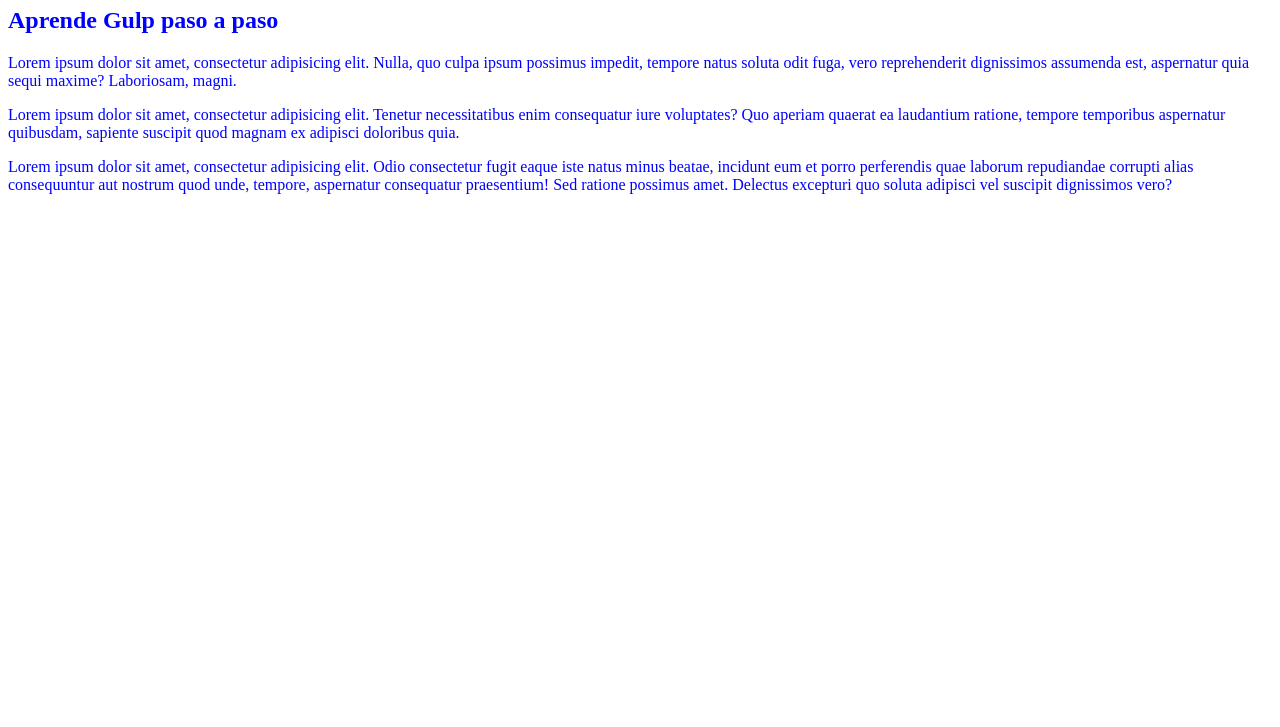
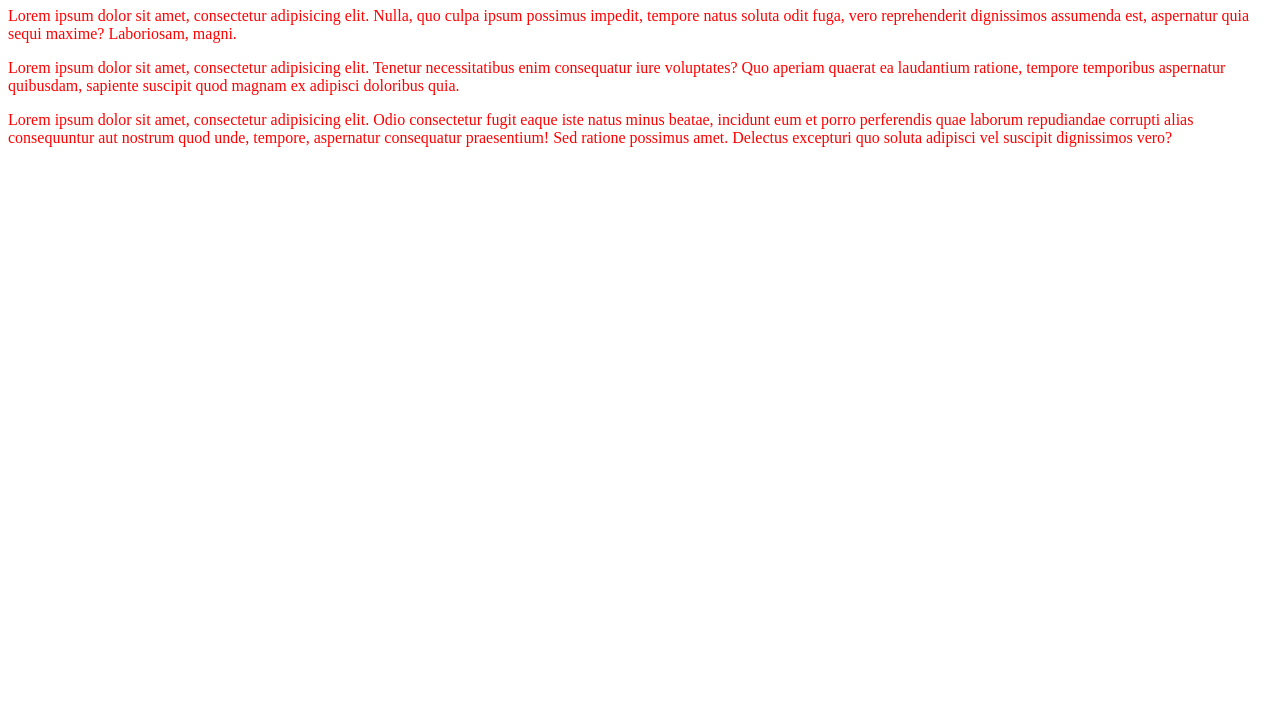
Before and after one commit to felixbvf/sass, a plain HTML site: page index.html in a window 1280 px wide. Shown: the part 73-800 px from the top of the page. Drawn offline with nearby package versions, Linux system fonts and the light colour scheme; files that its build step writes are made by us from their sources.

Commit message:
add process style.scss

```diff
--- a/index.html
+++ b/index.html
@@ -11,15 +11,12 @@
     <link rel="stylesheet" type="text/css" href="/css/style.css">
 </head>
 <body>
-    <div class="wrap">
+    <div class="container">
         <h1>Bienvenidos a Sass</h1>
-        <h2>Aprende Gulp paso a paso</h2>
         <p>Lorem ipsum dolor sit amet, consectetur adipisicing elit. Nulla, quo culpa ipsum possimus impedit, tempore natus soluta odit fuga, vero reprehenderit dignissimos assumenda est, aspernatur quia sequi maxime? Laboriosam, magni.</p>
         <p>Lorem ipsum dolor sit amet, consectetur adipisicing elit. Tenetur necessitatibus enim consequatur iure voluptates? Quo aperiam quaerat ea laudantium ratione, tempore temporibus aspernatur quibusdam, sapiente suscipit quod magnam ex adipisci doloribus quia.</p>
         <p>Lorem ipsum dolor sit amet, consectetur adipisicing elit. Odio consectetur fugit eaque iste natus minus beatae, incidunt eum et porro perferendis quae laborum repudiandae corrupti alias consequuntur aut nostrum quod unde, tempore, aspernatur consequatur praesentium! Sed ratione possimus amet. Delectus excepturi quo soluta adipisci vel suscipit dignissimos vero?</p>
     </div>
-    <script src="/assets/js/min/bundle.js">
 
-    </script>
 </body>
 </html>
--- a/scss/style.scss
+++ b/scss/style.scss
@@ -1,4 +1,4 @@
-$text: blue;
+$text: red;
 
 body {
 	color: $text;
```
Also changed, not shown: css/style.css (added), 1 other file.
